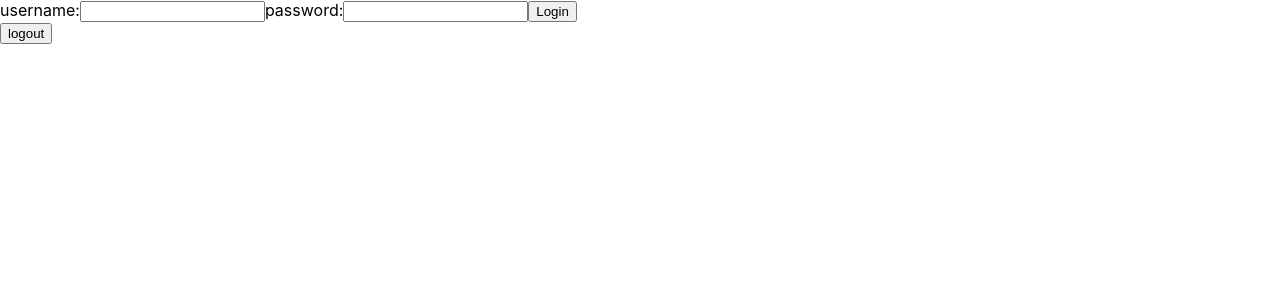
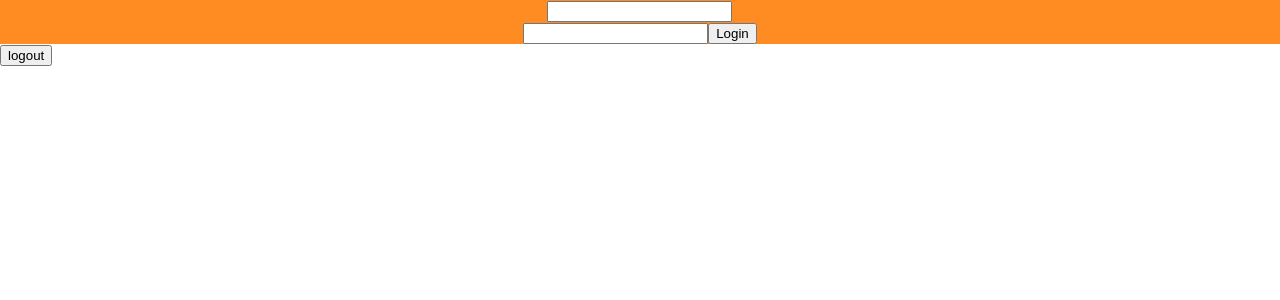
Before and after one commit to Jguz17/Recipeme-frontend, a React (Create React App) app: page /signup in a window 1280 px wide. Shown: the top 300 px of the page. Built offline with nearby package versions, Linux system fonts and the light colour scheme.

Commit message:
added styles

```diff
--- a/src/components/Login.js
+++ b/src/components/Login.js
@@ -4,6 +4,8 @@ import { loginUser } from '../actions/user';
 import { Grid } from '@material-ui/core'
 import { withStyles } from '@material-ui/styles'
 import Image from "../images/bg-1.jpg"
+
+import { Link } from 'react-router-dom'
 
 const useStyles = ({
   leftContainerStyles: {
@@ -24,13 +26,15 @@ const useStyles = ({
     height: '2rem',
     marginBottom: '3rem',
     border: 'none',
-    backgroundColor: '#F6F6F6'
+    backgroundColor: '#F6F6F6',
+    outline: 'none'
   },
   formStyles: {
     backgroundColor: 'white',
     borderRadius: '10px',
     minHeight: '20rem',
-    paddingTop: '1rem'
+    paddingTop: '1rem',
+    paddingBottom: '1rem'
   },
   buttonStyles: {
     width: '35%',
@@ -78,6 +82,7 @@ class Login extends Component {
                 />
                 <br/>
                 <input className={classes.buttonStyles} type='submit'/>
+                <p>Don't have an account? <span><Link to={'/signup'}>Click here</Link></span> to sign up</p>
               </form>
            </Grid>
            <Grid item sm={2}/>
--- a/src/components/SignUp.js
+++ b/src/components/SignUp.js
@@ -1,6 +1,17 @@
 import React, { Component } from 'react';
 import { connect } from 'react-redux';
 import { signUpUser } from '../actions/user';
+import { Grid } from '@material-ui/core';
+import { withStyles } from '@material-ui/styles';
+
+const useStyles = ({
+  formStyles: {
+    textAlign: 'center'
+  },
+  formContainerStyles: {
+    backgroundColor: '#FF8C22'
+  }
+})
 
 class SignUp extends Component {
   state = {
@@ -20,14 +31,22 @@ class SignUp extends Component {
 
   render() {
     const { username, password } = this.state;
+    const { classes } = this.props
     return (
-      <form onSubmit={this.handleSubmit}>
-        username:
-        <input name='username' value={username} onChange={this.handleChange} />
-        password:
-        <input name='password' type='password' value={password} onChange={this.handleChange} />
-        <button type='submit'>Login</button>
-      </form>
+      <Grid container direction='column'>
+        <Grid className={classes.formContainerStyles} container item>
+          <Grid item sm={2}/>
+          <Grid item sm={8}>
+            <form className={classes.formStyles} onSubmit={this.handleSubmit}>
+              <input name='username' value={username} onChange={this.handleChange} />
+              <br/>
+              <input name='password' type='password' value={password} onChange={this.handleChange} />
+              <button type='submit'>Login</button>
+            </form>
+          </Grid>
+          <Grid item sm={2}/>
+        </Grid>
+      </Grid>
     );
   }
 }
@@ -36,5 +55,4 @@ const mapDispatchToProps = (dispatch) => {
   return { signUpUser: (user) => dispatch(signUpUser(user)) };
 };
 
-
-export default connect(null, mapDispatchToProps)(SignUp);
+export default connect(null, mapDispatchToProps)(withStyles(useStyles)(SignUp));
```
